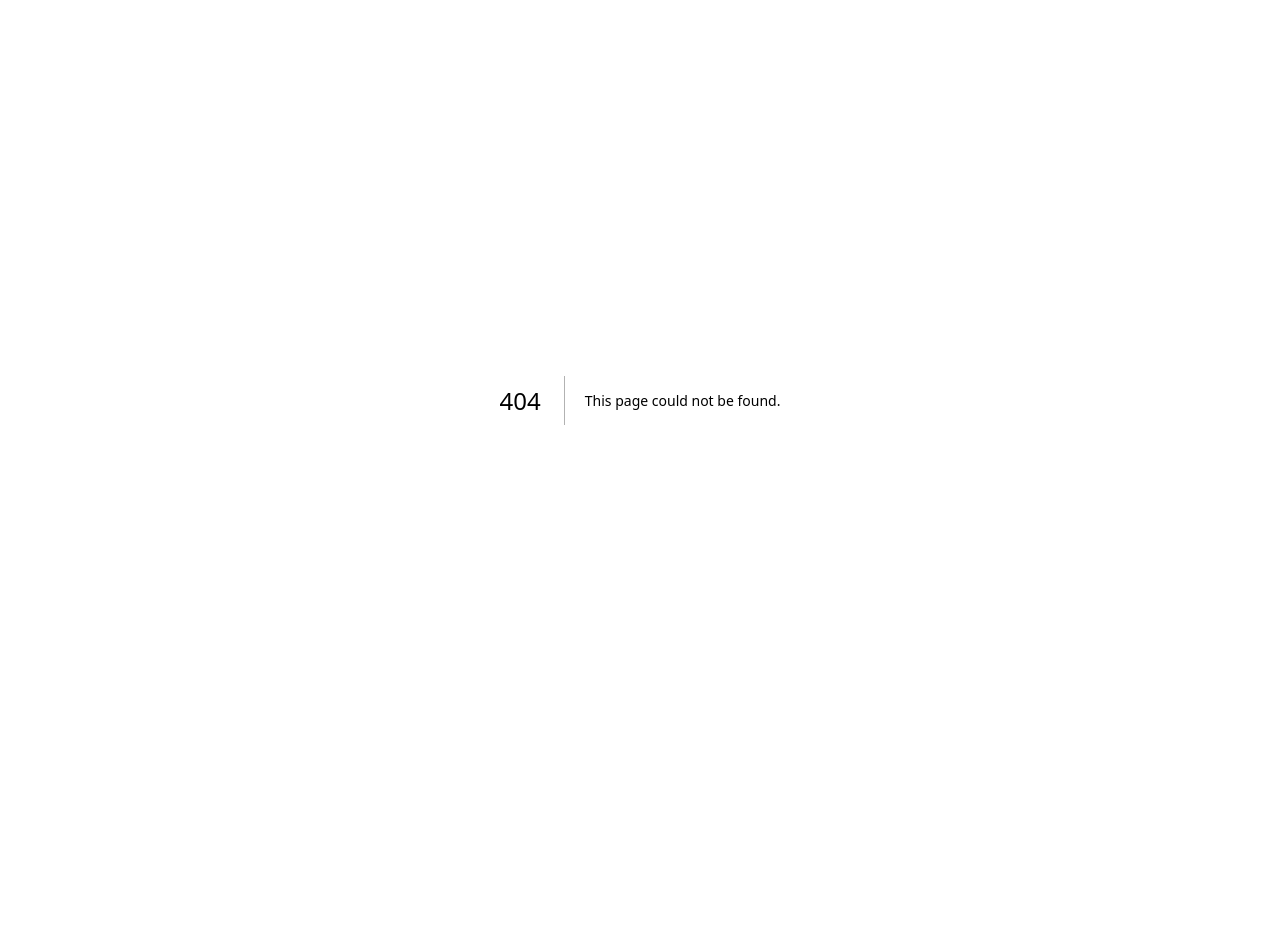
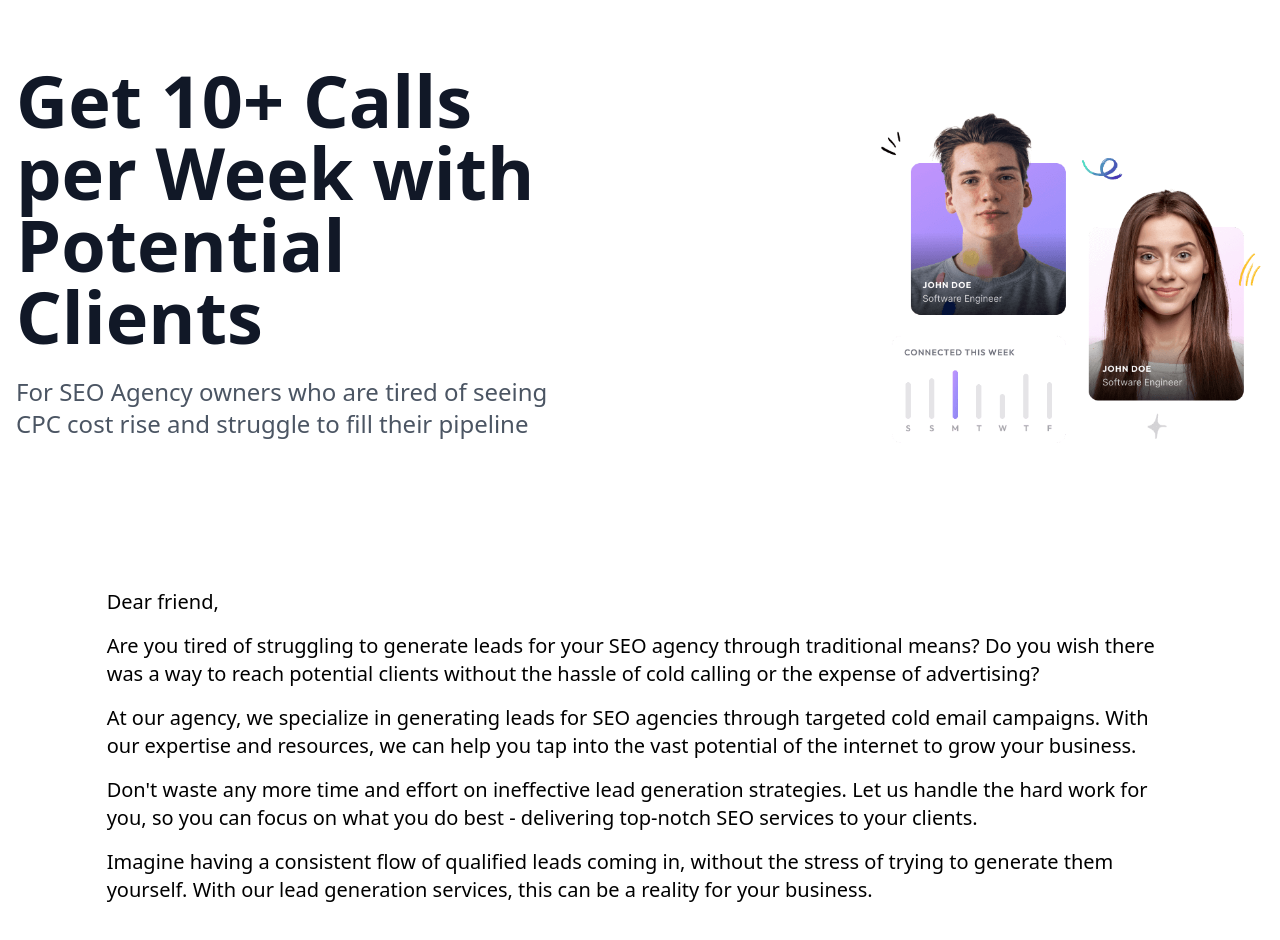
Before and after one commit to alexrod94/seolutions-next, a Next.js app: page /managed-service in a window 1280 px wide. Before the commit this address had no page. Shown: the top 940 px of the page. Before the commit the page ends 800 px from the top, so only its background shows below. Built offline with nearby package versions, Linux system fonts and the light colour scheme.

Commit message:
Start landing page

```diff
--- /dev/null
+++ b/pages/managed-service.jsx
@@ -0,0 +1,61 @@
+export default function ManagedService() {
+  return (
+    <>
+      {/* Header */}
+      <section>
+        <div className="container mx-auto px-4">
+          <div className="flex flex-wrap items-center -m-6 py-16">
+            <div className="w-full p-6 lg:w-2/3">
+              <div className="lg:max-w-xl">
+                <h1 className="mb-6 font-heading text-7xl md:text-10xl xl:text-12xl text-gray-900 font-bold text-center lg:text-left">
+                  Get 10+ Calls per Week with Potential Clients
+                </h1>
+                <p className="mb-9 text-gray-600 text-2xl text-center lg:text-left">
+                  For SEO Agency owners who are tired of seeing CPC cost rise
+                  and struggle to fill their pipeline
+                </p>
+              </div>
+            </div>
+            <div className="w-full p-6 lg:w-1/3">
+              <img
+                className="block mx-auto"
+                src="gradia-assets/images/hero/profiles.png"
+                alt=""
+              />
+            </div>
+          </div>
+        </div>
+      </section>
+      {/* Intro */}
+      <section className="mx-auto lg:w-5/6 py-12">
+        <p className="mb-4 font-medium text-xl">Dear friend,</p>
+
+        <p className="mb-4 font-medium text-xl">
+          Are you tired of struggling to generate leads for your SEO agency
+          through traditional means? Do you wish there was a way to reach
+          potential clients without the hassle of cold calling or the expense of
+          advertising?
+        </p>
+
+        <p className="mb-4 font-medium text-xl">
+          At our agency, we specialize in generating leads for SEO agencies
+          through targeted cold email campaigns. With our expertise and
+          resources, we can help you tap into the vast potential of the internet
+          to grow your business.
+        </p>
+
+        <p className="mb-4 font-medium text-xl">
+          Don't waste any more time and effort on ineffective lead generation
+          strategies. Let us handle the hard work for you, so you can focus on
+          what you do best - delivering top-notch SEO services to your clients.
+        </p>
+
+        <p className="mb-4 font-medium text-xl">
+          Imagine having a consistent flow of qualified leads coming in, without
+          the stress of trying to generate them yourself. With our lead
+          generation services, this can be a reality for your business.
+        </p>
+      </section>
+    </>
+  );
+}
```
